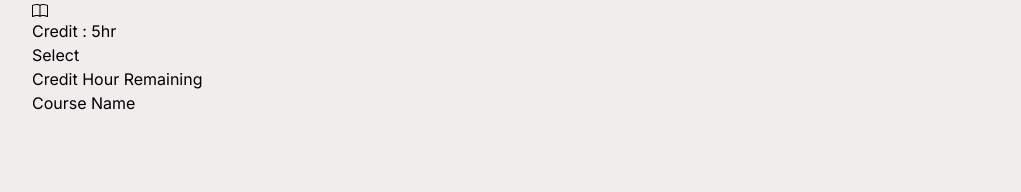
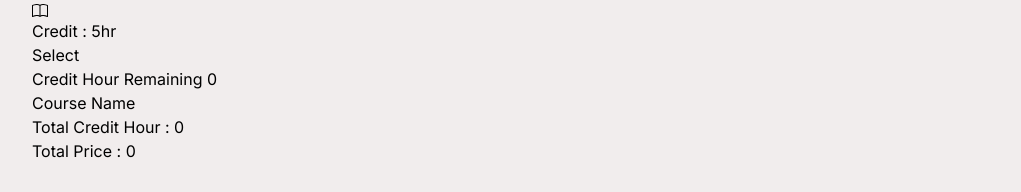
Before and after one commit to Shahidul-Islam-Jony/Assignment7-Course-Registration, a React (Vite) app: page / in a window 1280 px wide. Shown: the part 4057-4249 px from the top of the page, without its empty margins (0-1021 px from the left). Before the commit the page ends 4204 px from the top, so only its background shows below. Built offline with nearby package versions, Linux system fonts and the light colour scheme.

Commit message:
Total credit, total Price and total remaining calculated

```diff
--- a/src/App.jsx
+++ b/src/App.jsx
@@ -1,4 +1,4 @@
-import {useState } from 'react'
+import { useState } from 'react'
 import './App.css'
 import Courses from './components/Courses/Courses'
 import SelectedCourses from './components/Selected_Courses/SelectedCourses'
@@ -6,35 +6,54 @@ import SelectedCourses from './components/Selected_Courses/SelectedCourses'
 function App() {
 
   const [selectedCourse, setSelectedCourse] = useState([]);
+  const [totalCredit, setTotalCredit] = useState(0);
+  const [totalRemaining, setTotalRemaining] = useState(0);
+  const [totalPrice, setTotalPrice] = useState(0);
 
   const handleSelectBtn = (course) => {
     // console.log(course_name);
+    let count = course.credit;
+    let remaining= 20 - course.credit;
+    let price = course.price;
     let addNewCourse;
-    if(selectedCourse.length === 0){
-      addNewCourse = [...selectedCourse,course];
+    if (selectedCourse.length === 0) {
+      addNewCourse = [...selectedCourse, course];
+    }
+    else {
+      for (let item of selectedCourse) {
+        if (item.course_name !== course.course_name) {
+          addNewCourse = [...selectedCourse, course];
+        }
+        else {
+          alert('Already selected');
+          return;
+        }
+      }
+    }
+    selectedCourse.forEach(item => {
+      count += item.credit;
+      remaining -= item.credit;
+      price += item.price;
+    })
+    if(count<=20){
+      setTotalCredit(count);
+      setSelectedCourse(addNewCourse);
+      setTotalRemaining(remaining);
+      setTotalPrice(price);
     }
     else{
-        for(let item of selectedCourse){
-          if(item.course_name !== course.course_name){
-            addNewCourse = [...selectedCourse,course];
-          }
-          else{
-            alert('Already selected');
-            return;
-          }
-        }
+      alert('Not enough credit');
     }
-    setSelectedCourse(addNewCourse);
-    // console.log(Array.isArray(selectedCourse));
   }
 
+  // console.log(totalRemaining);
 
   return (
     <>
       <h1 className='text-3xl font-bold text-center mb-8'>Course Registration</h1>
       <div className='flex'>
         <Courses handleSelectBtn={handleSelectBtn}></Courses>
-        <SelectedCourses selectedCourse={selectedCourse}></SelectedCourses>
+        <SelectedCourses selectedCourse={selectedCourse} totalCredit={totalCredit} totalRemaining={totalRemaining} totalPrice={totalPrice}></SelectedCourses>
       </div>
     </>
   )
--- a/src/components/Selected_Course/SelectedCourse.jsx
+++ b/src/components/Selected_Course/SelectedCourse.jsx
@@ -1,16 +1,17 @@
 import PropTypes from 'prop-types'
-const SelectedCourse = ({course}) => {
+const SelectedCourse = ({course,idx}) => {
     const {course_name} = course;
-    console.log(course);
+    // console.log(course);
     return (
         <div>
-            <p>{course_name}</p>
+            <p>{idx+1} {course_name}</p>
         </div>
     );
 };
 
 SelectedCourse.propTypes = {
-    course: PropTypes.object
+    course: PropTypes.object,
+    idx:PropTypes.number
 }
 
 export default SelectedCourse;
--- a/src/components/Selected_Courses/SelectedCourses.jsx
+++ b/src/components/Selected_Courses/SelectedCourses.jsx
@@ -1,23 +1,33 @@
 import PropTypes from 'prop-types'
 import SelectedCourse from '../Selected_Course/SelectedCourse';
-const SelectedCourses = ({ selectedCourse }) => {
+const SelectedCourses = ({ selectedCourse, totalCredit, totalRemaining,totalPrice}) => {
+
     // console.log(selectedCourse);
     // for(let item of selectedCourse){
     //     console.log(item);
     // }
     return (
         <div className="w-1/4">
-            <h2 className='text-lg font-bold text-blue-600 border-gray-400 border-b-2 p-2'>Credit Hour Remaining</h2>
-            <h1>Course Name</h1>
-            {
-                selectedCourse.map(course => <SelectedCourse key={course.course_name} course={course}></SelectedCourse>)
-            }
+            <div className='w-80 bg-white p-4 rounded-xl'>
+                <h2 className='text-lg font-bold text-blue-600 border-gray-400 border-b-2 py-4'>Credit Hour Remaining {totalRemaining}</h2>
+                <h1 className='text-xl font-bold py-4'>Course Name</h1>
+                <div className='border-gray-400 border-b-2 py-4'>
+                    {
+                        selectedCourse.map((course, idx) => <SelectedCourse key={course.course_name} course={course} idx={idx}></SelectedCourse>)
+                    }
+                </div>
+                <h4 className='border-gray-400 border-b-2 py-4 text-base font-medium'>Total Credit Hour : {totalCredit}</h4>
+                <h4 className='text-base font-semibold mt-4'>Total Price : {totalPrice}</h4>
+            </div>
         </div>
     );
 };
 
 SelectedCourses.propTypes = {
-    selectedCourse: PropTypes.array
+    selectedCourse: PropTypes.array,
+    totalCredit:PropTypes.number,
+    totalRemaining:PropTypes.number,
+    totalPrice:PropTypes.number
 }
 
 export default SelectedCourses;
```
Also changed, not shown: test.js (deleted, +0 -17 lines).
